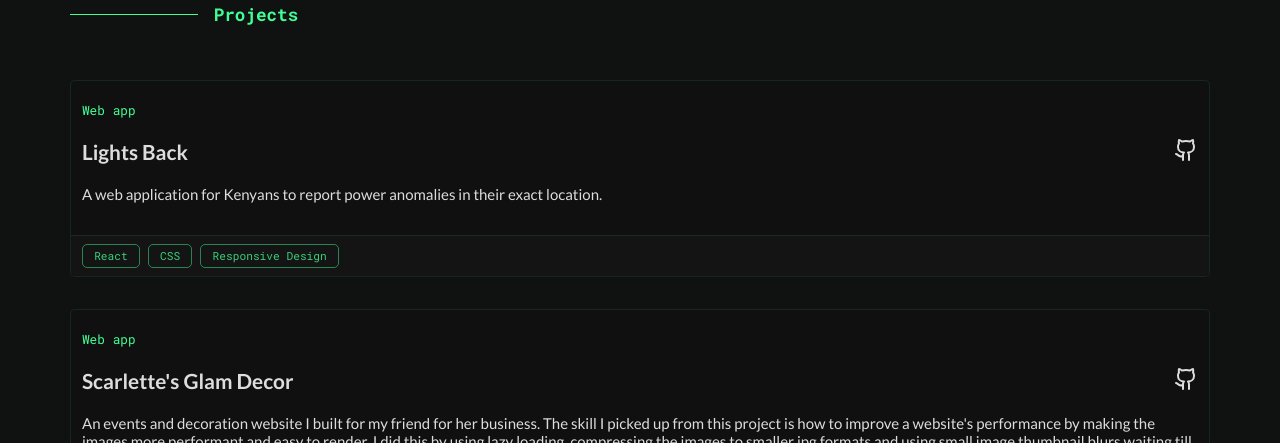
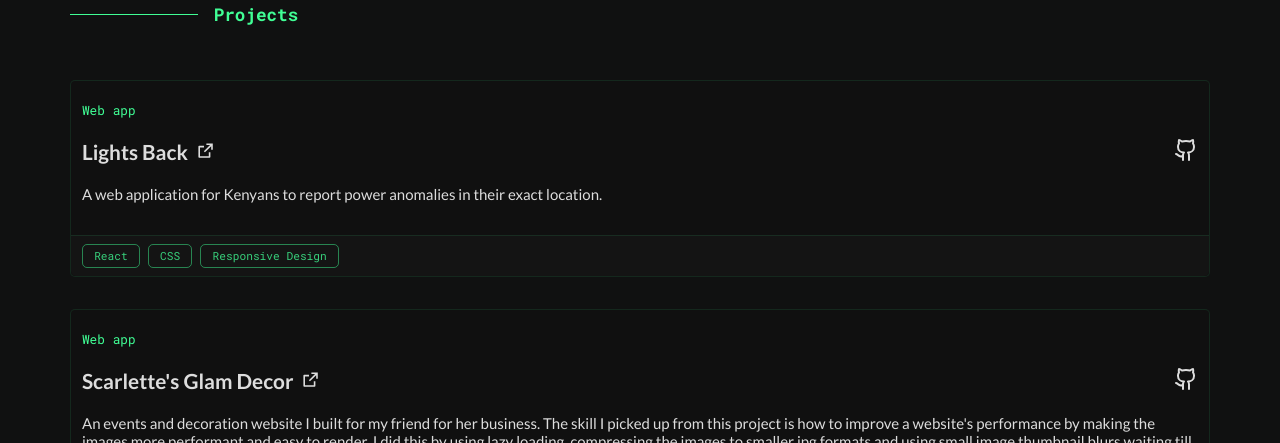
Before and after one commit to 2Kelvin/official-portfolio, a React (Create React App) app: page / in a window 1280 px wide. Shown: the part 1660-2103 px from the top of the page. Built offline with nearby package versions, Linux system fonts and the light colour scheme.

Commit message:
add project links

```diff
--- a/src/components/AllProjects/AllProjects.js
+++ b/src/components/AllProjects/AllProjects.js
@@ -14,6 +14,7 @@ export default function AllProjects() {
                     githubLink={project.githubLink}
                     description={project.description}
                     appTags={project.tags}
+                    appUrl={project.appUrl}
                 />
             )}
         </section>
--- a/src/components/CardProject/CardProject.css
+++ b/src/components/CardProject/CardProject.css
@@ -19,6 +19,18 @@
 
 .projectCard .appHeadingDiv h3 {
     font-size: 1.3rem;
+    display: inline-block;
+}
+
+.externalAppLink {
+    height: 1.2rem;
+    width: 1.2rem;
+    display: inline;
+    margin-left: 0.5rem;
+}
+
+.externalAppLink:hover {
+    color: var(--myGreen);
 }
 
 .projectCard .appHeadingDiv a,
--- a/src/components/CardProject/CardProject.js
+++ b/src/components/CardProject/CardProject.js
@@ -1,13 +1,20 @@
 import './CardProject.css';
 import { LuGithub } from "react-icons/lu";
+import { RiExternalLinkLine } from "react-icons/ri";
 
-export default function CardProject({ appType, appName, githubLink, description, appTags }) {
+export default function CardProject({ appType, appName, githubLink, description, appTags, appUrl }) {
     return (
         <div className='projectCard'>
             <code>{appType}</code>
 
             <div className='appHeadingDiv'>
-                <h3>{appName}</h3>
+                <h3>
+                    {appName}
+
+                    {appUrl !== '' && <a href={appUrl} target='blank' className='linkUrl'>
+                        <RiExternalLinkLine className='externalAppLink' />
+                    </a>}
+                </h3>
                 <a href={githubLink} target='blank'><LuGithub className='githubIcon' /></a>
             </div>
 
--- a/src/dataProjects.js
+++ b/src/dataProjects.js
@@ -5,6 +5,7 @@ const kplcApp = {
     githubLink: 'https://github.com/2Kelvin/lights-back',
     description: 'A web application for Kenyans to report power anomalies in their exact location.',
     tags: ['React', 'CSS', 'Responsive Design'],
+    appUrl: 'https://2kelvin.github.io/landingpage-lightsback/',
 };
 
 const decorApp = {
@@ -14,6 +15,7 @@ const decorApp = {
     githubLink: 'https://github.com/2Kelvin/website-scarlettes-glam-decor',
     description: 'An events and decoration website I built for my friend for her business. The skill I picked up from this project is how to improve a website\'s performance by making the images more performant and easy to render. I did this by using lazy loading, compressing the images to smaller jpg formats and using small image thumbnail blurs waiting till the original image is fully loaded.',
     tags: ['React', 'CSS', 'Responsive Design'],
+    appUrl: 'https://bessie16.github.io/scarlettes-glam-decor/',
 };
 
 const therapistApp = {
@@ -23,6 +25,7 @@ const therapistApp = {
     githubLink: 'https://github.com/2Kelvin/myEmobilisProject',
     description: 'An android app where users can log in and search for counsellors who are relatively close to their location without the hussle of doing it manually. On finding a suitable therapist, the user can go ahead and call or text the therapist to book for a counselling session. Interested therapists can also join the app by registering and having their data saved to the app\'s database which is then displayed on the app.',
     tags: ['Kotlin', 'Firebase', 'Google Auth'],
+    appUrl: '',
 };
 
 const dataFetchingApp = {
@@ -32,6 +35,7 @@ const dataFetchingApp = {
     githubLink: 'https://github.com/2Kelvin/fetch-react-project-challenge',
     description: 'In this web project, I use an async await function to fetch API data into my app, convert it from its JSON format and use map() to display each required data on its own table cell with each having a unique key.',
     tags: ['Async Programming', 'API', 'JSON'],
+    appUrl: '',
 };
 
 const todoApp = {
@@ -41,6 +45,7 @@ const todoApp = {
     githubLink: 'https://github.com/2Kelvin/react-my-todo-app',
     description: 'A simple and beautiful app to keep track of my goals as I complete them. The golas are saved to local storage so the data isn\'t wiped or reset after every session. On the side, I added a feature that fetches some dad jokes from an API to lighten up the app.',
     tags: ['React', 'API', 'Local Storage'],
+    appUrl: '',
 };
 
 const airbnbApp = {
@@ -50,6 +55,7 @@ const airbnbApp = {
     githubLink: 'https://github.com/2Kelvin/AirBnB_clone_v4',
     description: 'An airBnB app built using Python\'s Flask for the server side and jquery for the client side.',
     tags: ['Python', 'Flask', 'jquery'],
+    appUrl: '',
 };
 
 
```
